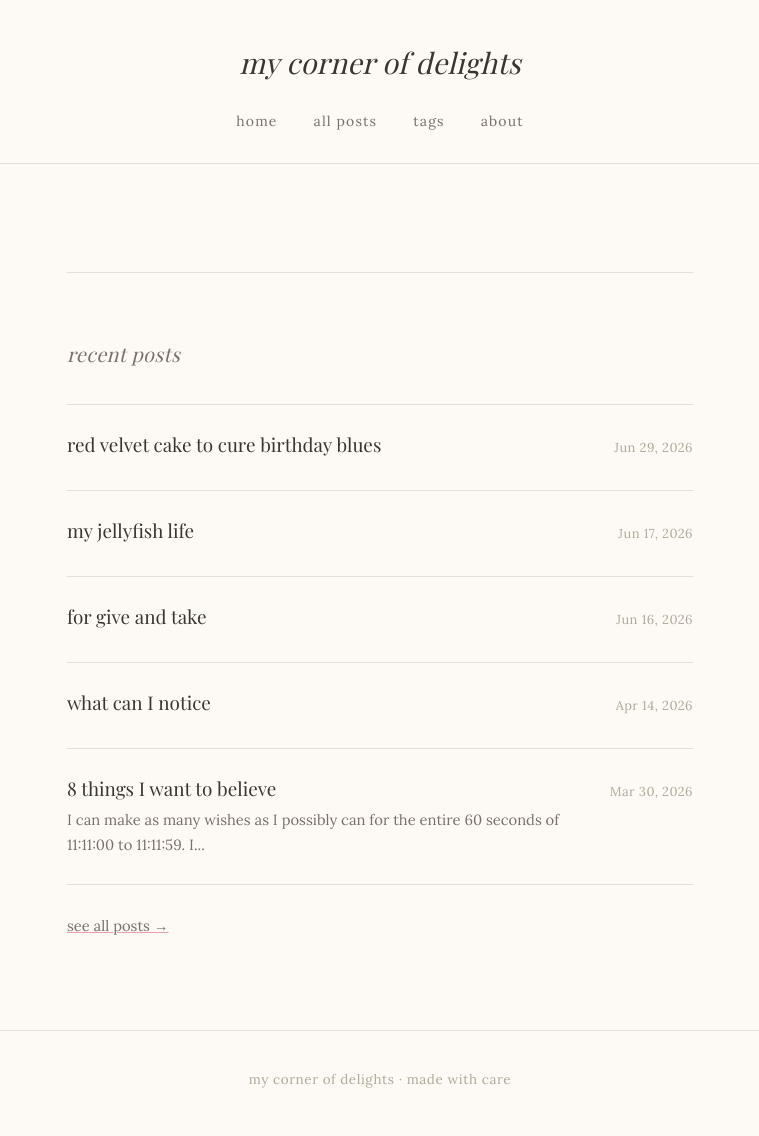
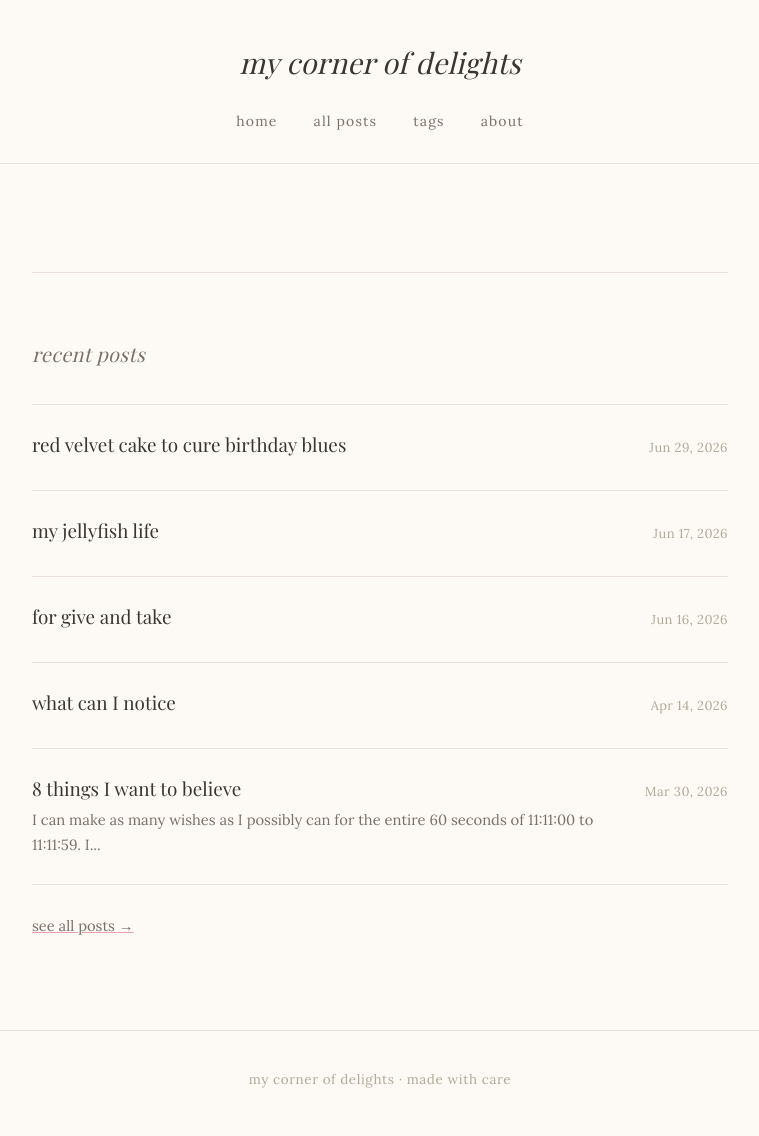
Before and after one commit to rebeccakoleth/rebeccakoleth.github.io, a Jekyll site: the page built from index.html, in a window 1280 px wide. Shown: the whole page, without its empty margins (260-1019 px from the left). Built offline with Jekyll 4.4.1, drawn with Linux system fonts in a browser that asks for light colours; some web fonts are replaced.

Commit message:
Update main.scss

```diff
--- a/assets/css/main.scss
+++ b/assets/css/main.scss
@@ -72,9 +72,8 @@ nav {
 
 .nav-links a:hover { color: var(--text); }
 
-/* ---- layout ---- */
 .container {
-  max-width: 680px;
+  max-width: 750px;
   margin: 0 auto;
   padding: 0 1.5rem;
 }
@@ -198,7 +197,6 @@ nav {
   letter-spacing: 0.03em;
 }
 
-/* ---- post ---- */
 .post-header {
   margin-bottom: 2.5rem;
   padding-bottom: 2rem;
@@ -282,7 +280,6 @@ nav {
 
 .back-link:hover { color: var(--text); }
 
-/* ---- about ---- */
 .about-header {
   margin-bottom: 2.5rem;
 }
@@ -308,7 +305,6 @@ nav {
   text-decoration-color: var(--blue-mid);
 }
 
-/* ---- accent card ---- */
 .accent-card {
   background: linear-gradient(135deg, var(--pink-light) 0%, var(--blue-light) 100%);
   border-radius: 12px;
```
